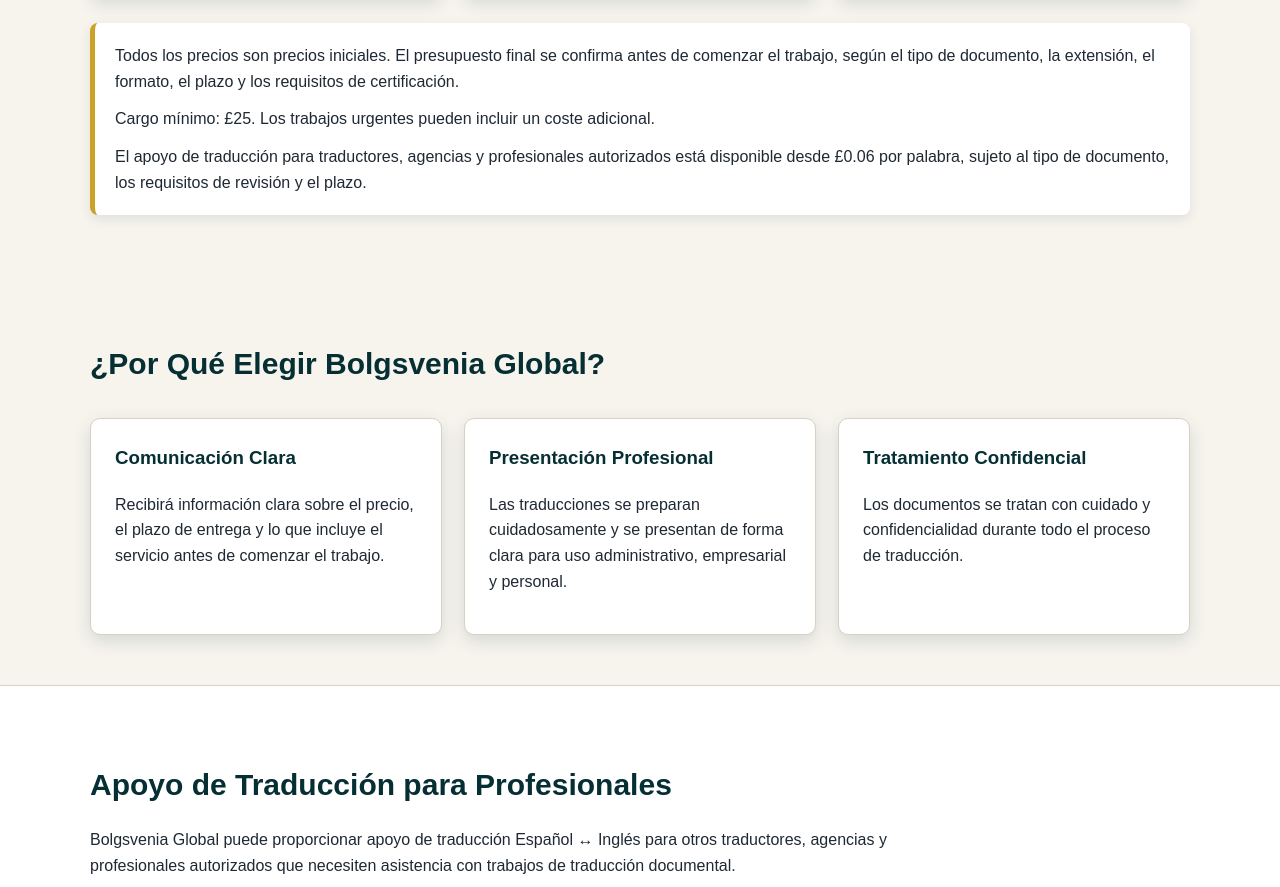
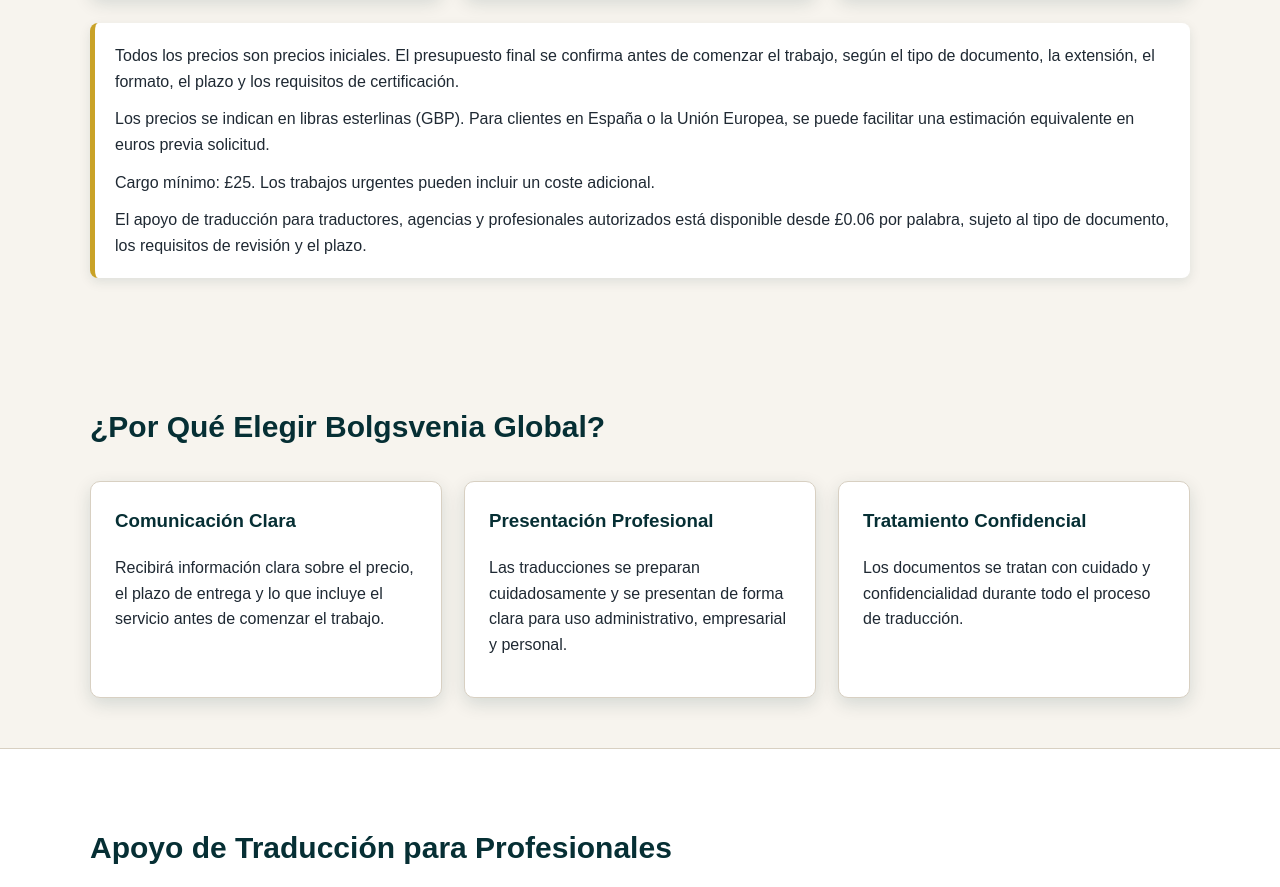
Before and after one commit to bolgsven/bolgsvenia-global, a plain HTML site: page es.html in a window 1280 px wide. Shown: the part 2502-3389 px from the top of the page. Drawn offline with Linux system fonts and the light colour scheme.

Commit message:
Add GBP pricing clarification for EU clients

```diff
--- a/es.html
+++ b/es.html
@@ -190,6 +190,10 @@
           <p>
             Todos los precios son precios iniciales. El presupuesto final se confirma antes de comenzar
             el trabajo, según el tipo de documento, la extensión, el formato, el plazo y los requisitos de certificación.
+          </p>
+          <p>
+            Los precios se indican en libras esterlinas (GBP). Para clientes en España o la Unión Europea,
+            se puede facilitar una estimación equivalente en euros previa solicitud.
           </p>
           <p>
             Cargo mínimo: £25. Los trabajos urgentes pueden incluir un coste adicional.
```
